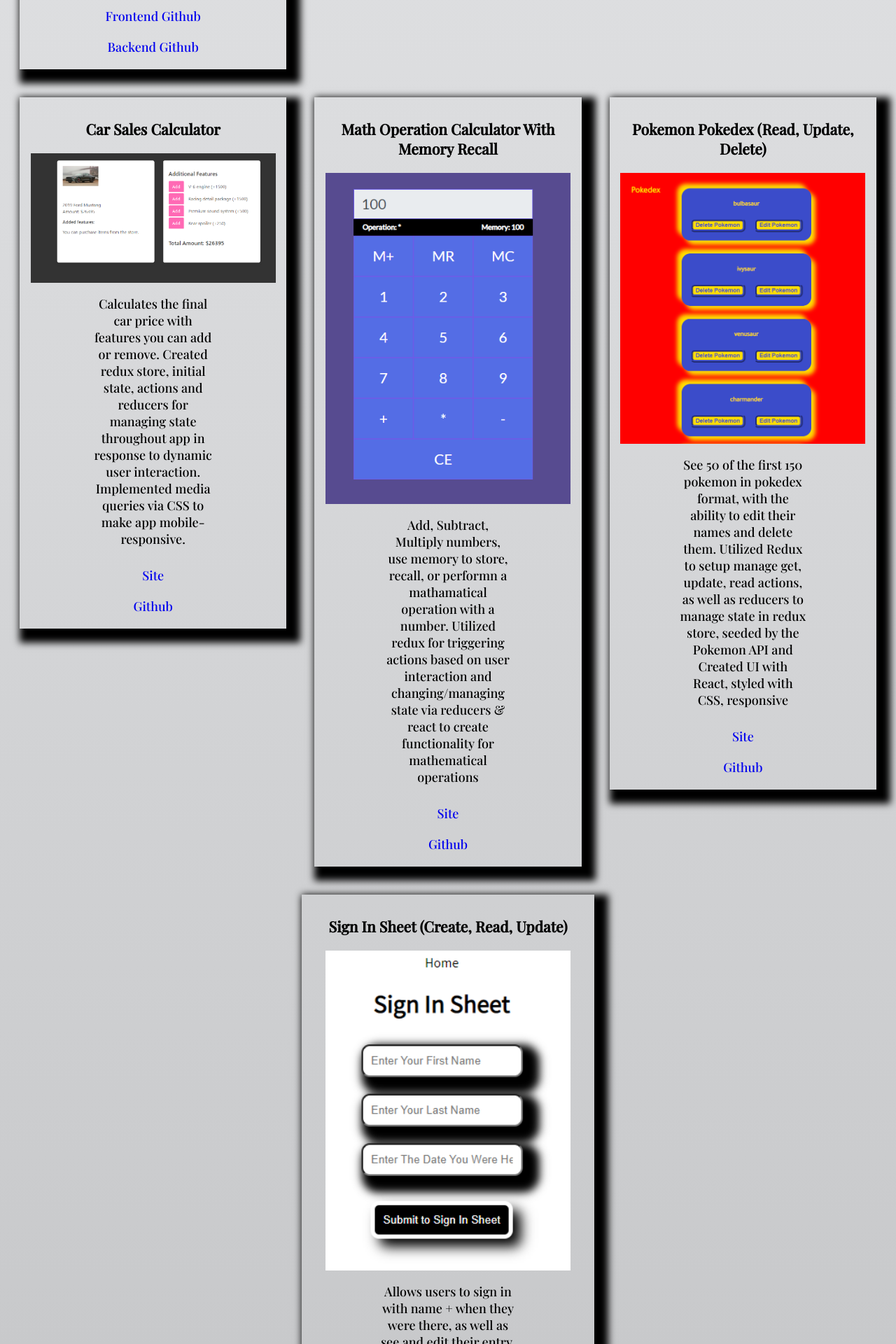
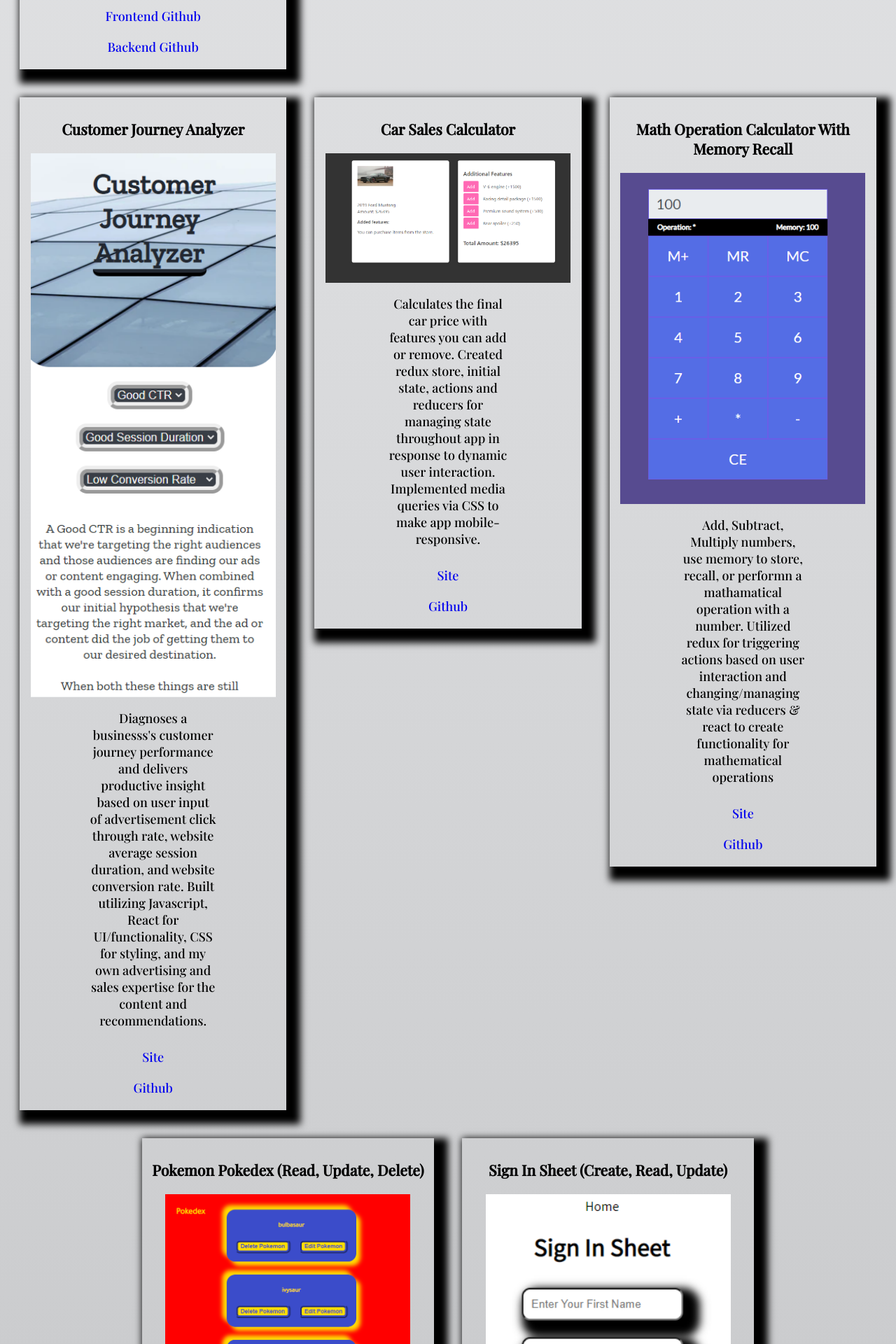
Before and after one commit to ahmedseragcodes/AhmedSeragPortfolio, a React (Create React App) app in the folder frontend/: page / in a window 1280 px wide. Shown: the part 1920-3840 px from the top of the page at 70% size. Built offline with nearby package versions, Linux system fonts and the light colour scheme.

Commit message:
added new customer journey project

```diff
--- a/frontend/src/App.js
+++ b/frontend/src/App.js
@@ -8,6 +8,7 @@ import CalculatorImg from "./PortfolioCalculator.PNG";
 import SignInSheetImg from "./PortfolioSignInSheet.PNG";
 import PortfolioAnim1 from "./undrawPortfolio2.png";
 import PortfolioNetworkRec from "./PortfolioNetworkRecommend.PNG";
+import PortfolioCustomerJourney from "./PortfolioCustomerJourney.PNG";
 import "./index.scss";
 
 
@@ -64,20 +65,28 @@ function App() {
           </div>
           <div className="projectCard">
             <h3>Network Recommend</h3>
-            <img className="projectCardImg" src={PortfolioNetworkRec} alt="Anywhere Fitness App" />
+            <img className="projectCardImg" src={PortfolioNetworkRec} alt="Social Network Recommendation App" />
             <p>Created a web app that determines the best social networks for your business's industry to create content on and market on to engage your respective target market. Utilized React for UI / functionality, CSS for styling/media queries, my background in advertising for content & recommendations.</p>
             <a href="https://network-recommend.vercel.app/">Site</a>
             <a href="https://github.com/ahmedseragcodes/NetworkRecommend">Github</a>
           </div>
           <div className="projectCard">
             <h3>Anywhere Fitness Class App Backend, API and Database</h3>
-            <img className="projectCardImg" src={AFBackendImg} alt="Anywhere Fitness App" />
+            <img className="projectCardImg" src={AFBackendImg} alt="Person Working Out In A Gym" />
             <p>Fully functional APIs with CRUD functionality for Fitness Classes as well as Users/Attendees. Utilized Node JS & Express JS to build out API and corresponding endpoints for creating, updating, reading, deleting fitness classes and gym clientele. Created backend database utilizing SQLite for managing data, knex js for queries & integration with backend.</p>
             <a href="https://anywherefitness2021.herokuapp.com/">Site</a>
             <a href="https://github.com/Anywhere-Fitness-2021/AF-Backend">Github</a>
           </div>
         </div>
         <div className="projectsGroup2">
+        <div className="projectCard">
+            <h3>Customer Journey Analyzer</h3>
+            <img className="projectCardImg" src={PortfolioCustomerJourney} alt="Customer Journey Analyzation Tool" />
+            <p>Diagnoses a businesss's customer journey performance and delivers productive insight based on user input of advertisement click through rate, website average session duration, and website conversion rate. Built utilizing Javascript, React for UI/functionality, CSS for styling, and my own advertising and sales expertise for the content and recommendations.
+            </p>
+            <a href="https://customer-journey-analyzer.vercel.app/">Site</a>
+            <a href="https://github.com/ahmedseragcodes/Customer-Journey-Analyzer">Github</a>
+          </div>
         <div className="projectCard">
             <h3>Car Sales Calculator</h3>
             <img className="projectCardImg" src={CarSalesImg} alt="Car Sales Calculator App" />
@@ -94,6 +103,8 @@ function App() {
             <a href="https://react-redux-calculator-eight.vercel.app/">Site</a>
             <a href="https://github.com/ahmedseragcodes/react-redux-calculator">Github</a>
           </div>
+          </div>
+          <div className="projectsGroup3">
           <div className="projectCard">
             <h3>Pokemon Pokedex (Read, Update, Delete)</h3>
             <img className="projectCardImg" src={PokemonImg} alt="Pokemon Pokedex App" />
@@ -102,8 +113,6 @@ function App() {
             <a href="https://pokedex-ashy-five.vercel.app/">Site</a>
             <a href="https://github.com/ahmedseragcodes/Pokedex">Github</a>
           </div>
-          </div>
-          <div className="projectsGroup3">
           <div className="projectCard">
             <h3>Sign In Sheet (Create, Read, Update)</h3>
             <img className="projectCardImg" src={SignInSheetImg} alt="Sign In Sheet App" />
--- a/frontend/src/index.scss
+++ b/frontend/src/index.scss
@@ -185,4 +185,15 @@ body {
       }
     }
   }
+  .projectsGroup3 {
+    display: flex;
+    flex-direction: column;
+    align-items: center;
+    .projectCard {
+      width: 75%;
+      p {
+        width: 100%;
+      }
+    }
+  }
 }
```
Also changed, not shown: frontend/src/PortfolioCustomerJourney.PNG (added).
